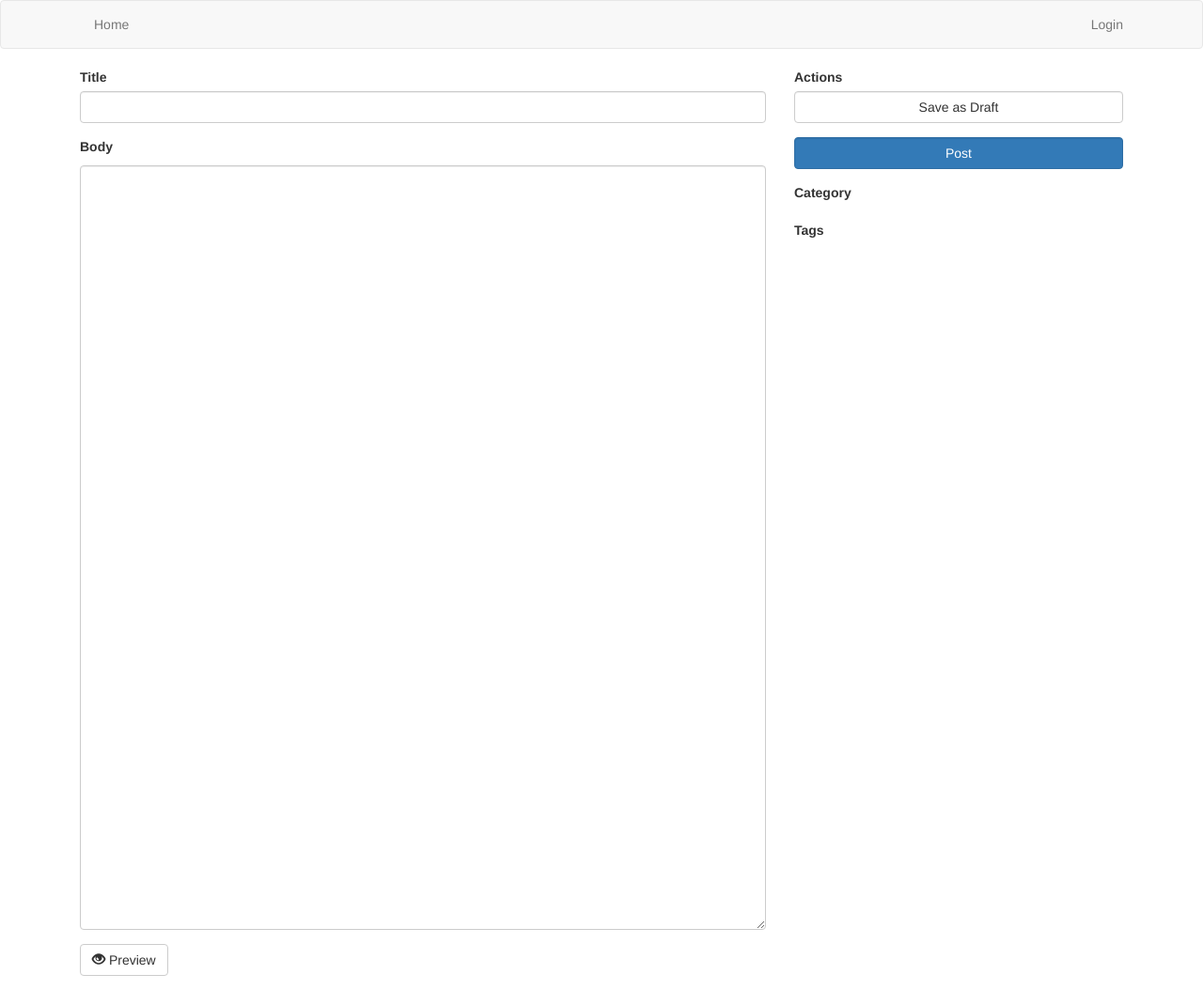
After one commit to Gateswong/GatesBlog, a Flask app: template blog/templates/control_panel/new_post.html in a window 1280 px wide. The commit adds this page. Shown: the whole page at 94% size. Run offline with Flask 2, Linux system fonts and the light colour scheme; the template is opened without the code that fills it: values that come from a table or form of the project are taken from there, others are empty; some libraries are stand-ins or nearby versions.

Commit message:
Template for New Post

```diff
--- a/blog/control_panel/__init__.py
+++ b/blog/control_panel/__init__.py
@@ -1,5 +1,6 @@
-from flask import Blueprint
+from flask import Blueprint, url_for, redirect
 
 control_panel = Blueprint("control_panel", __name__)
 
+from ..utils import need_setup
 from . import routes
--- a/blog/control_panel/forms.py
+++ b/blog/control_panel/forms.py
@@ -2,7 +2,8 @@ from flask.ext.wtf import Form
 from wtforms import (StringField,
                      PasswordField,
                      BooleanField,
-                     SubmitField
+                     SubmitField,
+                     TextAreaField
                      )
 from wtforms.validators import (Required,
                                 Length,
@@ -20,3 +21,10 @@ class LoginForm(Form):
     password = PasswordField("Password", validators=[Required()])
     remember_me = BooleanField("Keep me logged in")
     submit = SubmitField("Login")
+
+
+class NewPostForm(Form):
+    title = StringField("Title", validators=[Required()])
+    body = TextAreaField("Body")
+    draft = SubmitField("Save as Draft")
+    post = SubmitField("Post")
--- a/blog/templates/base.html
+++ b/blog/templates/base.html
@@ -29,6 +29,7 @@
       <ul class="nav navbar-nav navbar-right">
         {% if current_user.is_authenticated() %}
         <li><a href="#">{{ current_user.get_id() }}</a></li>
+        <li><a href="{{ url_for("control_panel.index") }}">Control Panel</a></li>
         <li><a href="{{ url_for("control_panel.logout") }}">Logout</a></li>
         {% else %}
         <li><a href="{{ url_for("control_panel.login") }}">Login</a></li>
--- a/blog/templates/control_panel/index.html
+++ b/blog/templates/control_panel/index.html
@@ -1 +1,7 @@
 {% extends "base.html" %}
+
+{% block page_content %}
+<div id="control_panel_menu">
+  <a href="{{ url_for("control_panel.new_post") }}"><button type="button" class="btn btn-default btn-lg btn-block">Write new post</button></a>
+</div>
+{% endblock %}
--- /dev/null
+++ b/blog/templates/control_panel/new_post.html
@@ -0,0 +1,53 @@
+{% extends "base.html" %}
+
+{% import "bootstrap/wtf.html" as wtf %}
+
+{% block page_content %}
+<form method="POST">
+  <div id="wrapper" class="col-sm-12 col-md-8">
+    <div id="title-field" class="form-group">
+      {{ form.hidden_tag() }}
+
+      <div class="form-group required">
+        {{ form.title.label(class="control-label") }}
+        {{ form.title(required="", class="form-control") }}
+      </div>
+
+      <div class="form-group">
+        <label for="{{ form.body.name }}">{{ form.body.label }}</label>
+        {{ form.body(rows=40, class="form-control", style="resize: vertical") }}
+      </div>
+
+      <div class="form-group">
+        <button type="button" class="btn btn-default text-center">
+          <span class="glyphicon glyphicon-eye-open" aria-hidden="true"></span> Preview
+        </button>
+      </div>
+
+      <div class="form-group">
+        <div id="preview-content">
+        </div>
+      </div>
+
+      {{ wtf.form_errors(form, hiddens="only") }}
+    </div>
+  </div>
+  <div id="sidebar" class="col-sm-12 col-md-4">
+    <div class="sidebar-widget">
+      <label>Actions</label>
+      <div class="form-group">
+        {{ form.draft(class="form-control btn btn-default") }}
+      </div>
+      <div class="form-group">
+        {{ form.post(class="form-control btn btn-primary") }}
+      </div>
+    </div>
+    <div class="sidebar-widget form-group">
+      <label>Category</label>
+    </div>
+    <div class="sidebar-widget form-group">
+      <label>Tags</label>
+    </div>
+  </div>
+</form>
+{% endblock %}
```
Also changed, not shown: blog/control_panel/routes.py (+23 -6 lines), blog/utils.py (+18 -0 lines).
